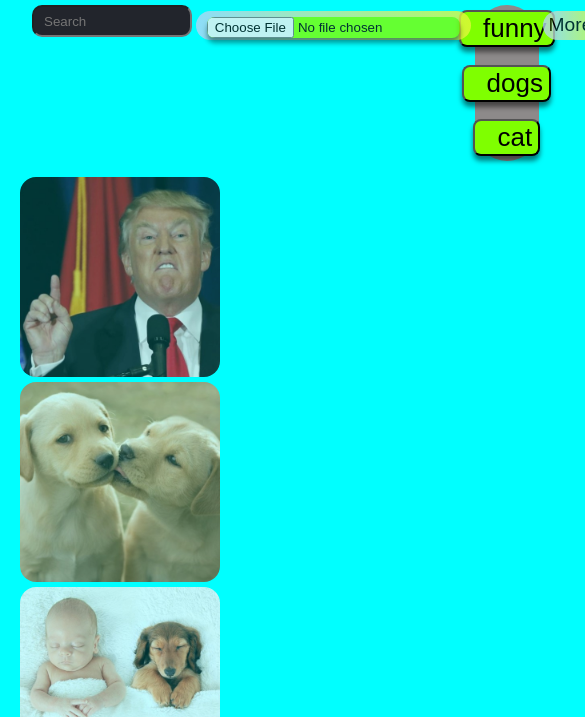
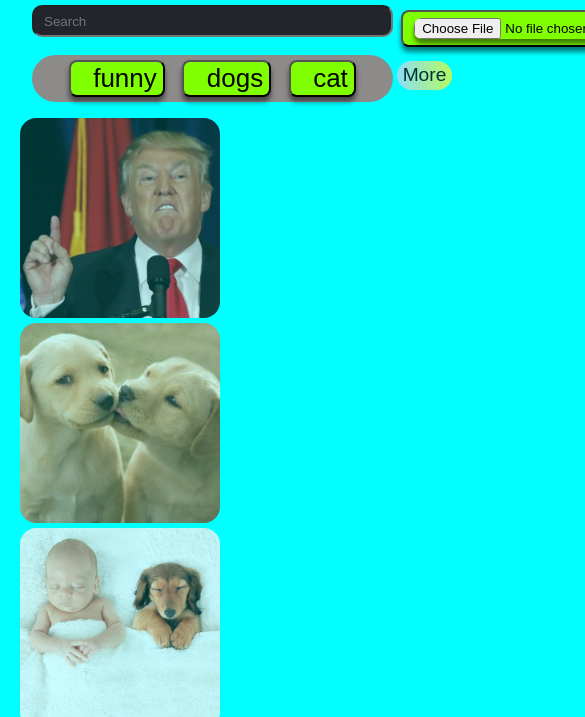
Before and after one commit to ShakedGolan10/memeGenerator, a plain HTML site: page index.html in a window 390 px wide. Shown: the part 127-844 px from the top of the page, 585 px wide, since content can reach past the window. Drawn offline with Linux system fonts and the light colour scheme.

Commit message:
css done! - need to improve @media

```diff
--- a/css/imgPageStyle.css
+++ b/css/main.css
@@ -84,7 +84,7 @@ body.menu-open .main-screen {
     grid-template-columns: repeat(10, 1fr);
     grid-template-rows: 1fr;
     gap: 4px;
-    width: 85vw;
+    width: 95vw;
     margin-bottom: 1rem;
     margin-top: 0.35rem;
 }
@@ -93,6 +93,7 @@ body.menu-open .main-screen {
     grid-column: 1/4;
     position: relative;
     height: 2rem;
+
     min-width: 10rem;
     background-color: #22252C;
     border-radius: 10px;
@@ -105,9 +106,10 @@ body.menu-open .main-screen {
 
 
 .search-words {
-    flex-wrap: wrap;
+
     text-align: center;
     font-weight: bold;
+    justify-content: space-evenly;
     padding: 0 2rem;
     gap: 0.5rem;
     background-color: rgb(141, 138, 138);
@@ -316,3 +318,37 @@ a {
 .hidden {
     display: none;
 }
+
+@media (max-width: 1076px) {
+
+    .search-img {
+
+        padding: 0 2rem;
+
+        grid-template-areas:
+            "input upload"
+            "keys more"
+
+        ;
+
+    }
+
+    .search {
+        grid-area: input;
+
+    }
+
+    .upload {
+        grid-area: upload;
+    }
+
+    .search-words {
+        grid-area: keys;
+    }
+
+    .more {
+        grid-area: more;
+        justify-self: baseline;
+
+    }
+}
--- a/index.html
+++ b/index.html
@@ -6,7 +6,7 @@
     <meta http-equiv="X-UA-Compatible" content="IE=edge">
     <meta name="viewport" content="width=device-width, initial-scale=1.0">
     <title>Meme Creator</title>
-    <link rel="stylesheet" href="css/imgPageStyle.css">
+    <link rel="stylesheet" href="css/main.css">
 </head>
 
 <body class="flex" onload="init()">
@@ -31,10 +31,10 @@
             <section class="search-img grid">
 
                 <input class="search" type="text" placeholder="Search" onkeyup="onfilterImg(this.value)">
-                <button class="btn-gallery"><input type="file" class="file-input btn" name="image"
+                <button class="btn upload"><input type="file" class="file-input btn" name="image"
                         onchange="onImgInput(event)"></button>
 
-                <nav class="search-words flex justify-center align-center">
+                <nav class="search-words flex align-center">
 
                 </nav>
                 <button class="btn-gallery more" onclick="moreSearch()" data-trans="more">More</button>
```
